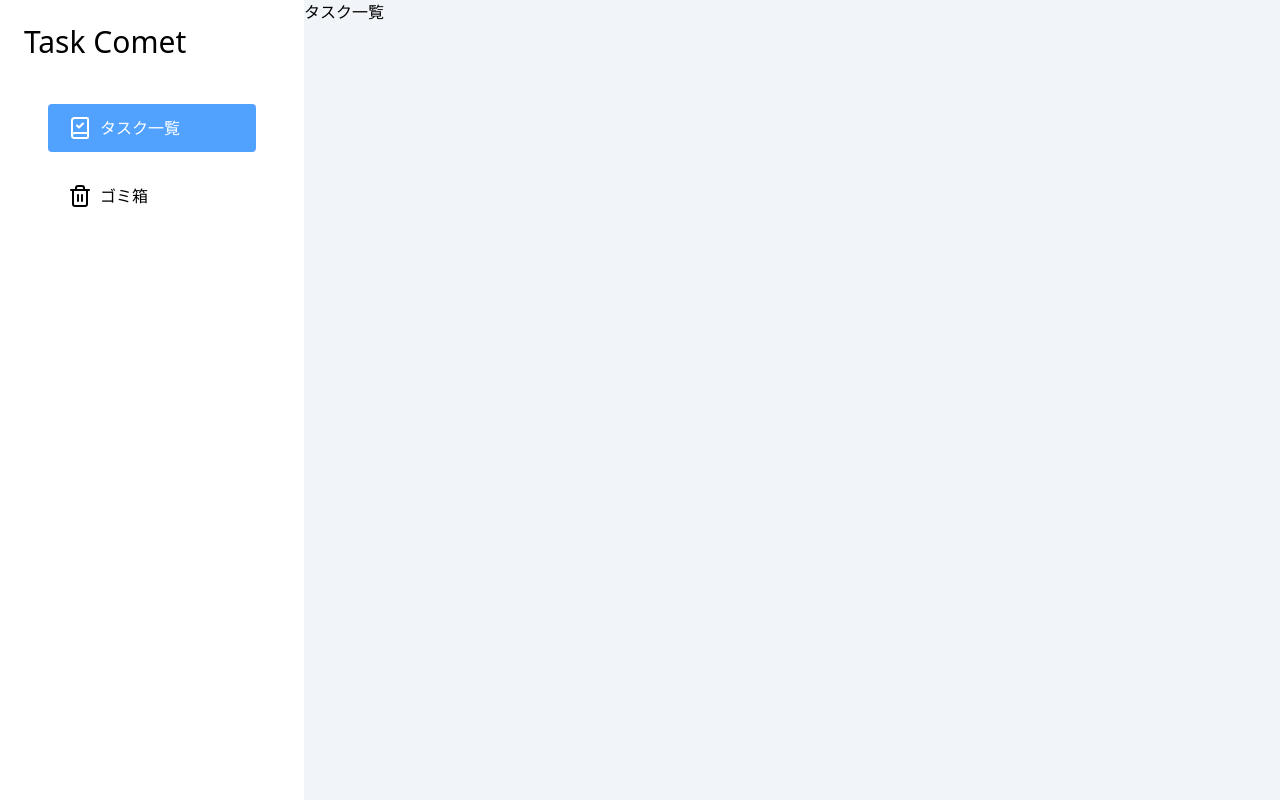
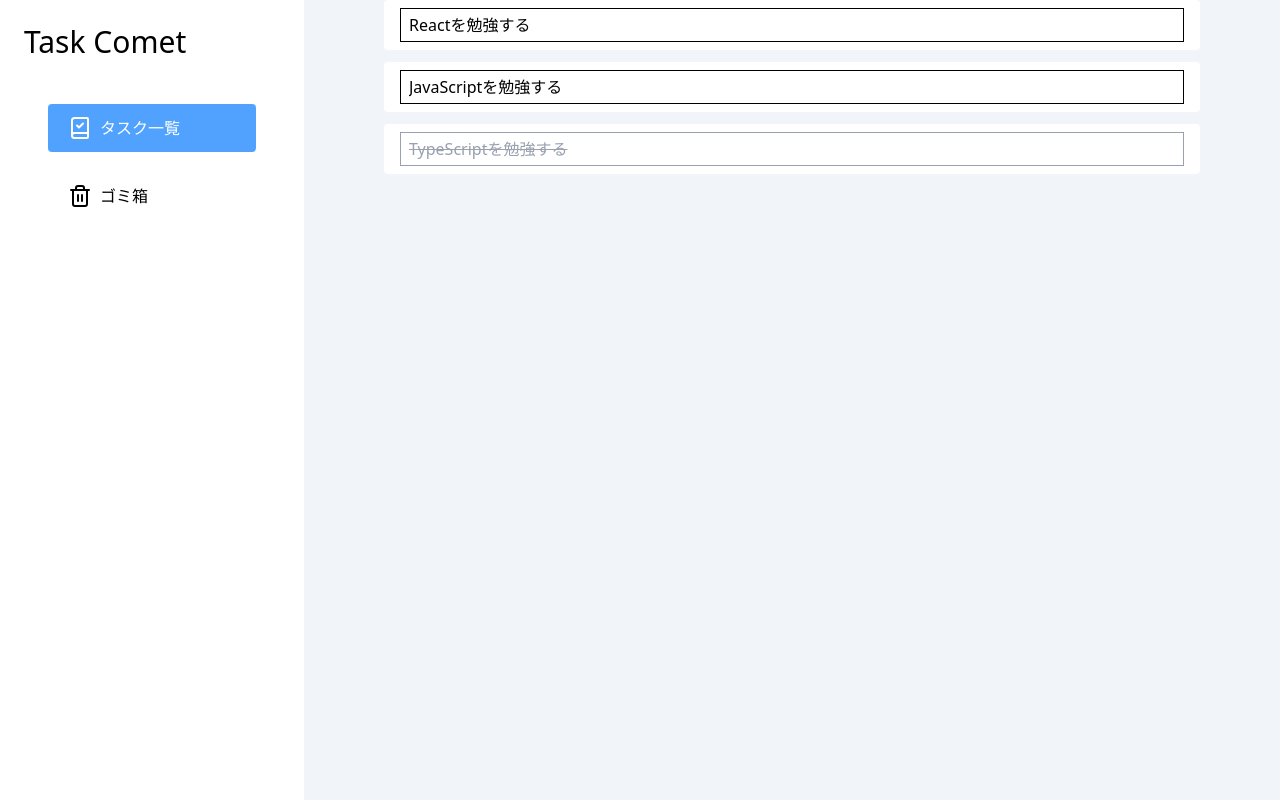
Before and after one commit to nao-United92/task-comet, a React (Vite) app: page / in a window 1280 px wide. Built offline with nearby package versions, Linux system fonts and the light colour scheme.

Commit message:
feat: Integrate TaskList component into App

```diff
--- a/src/App.jsx
+++ b/src/App.jsx
@@ -1,5 +1,6 @@
-import { createBrowserRouter, Link, Outlet, RouterProvider } from "react-router-dom";
+import { createBrowserRouter, Outlet, RouterProvider } from "react-router-dom";
 import { AppLayout } from "./components/AppLayout";
+import { TaskList } from "./components/TaskList";
 
 const router = createBrowserRouter([
   {
@@ -13,7 +14,7 @@ const router = createBrowserRouter([
       {
         // タスク一覧画面
         path: "/",
-        element: <div>タスク一覧</div>,
+        element: <TaskList />,
       },
       {
         // ゴミ箱画面
--- /dev/null
+++ b/src/components/TaskList.jsx
@@ -0,0 +1,19 @@
+import { dummyTaskList } from "../data/dummyTaskList";
+import { TaskItem } from "./TaskItem";
+
+export function TaskList() {
+  return (
+    <div className="space-y-3 px-10 pb-10">
+      <div className="space-y-3 px-10 pb-10">
+        {dummyTaskList.length === 0 ? (
+          // タスクが0件の場合はフォールバックを表示
+          <p className="text-center text-sm">タスクがありません</p>
+        ) : (
+          dummyTaskList.map((task) => (
+            <TaskItem key={task.id} task={task} /> // 各タスクアイテムを表示
+          ))
+        )}
+      </div>
+    </div>
+  );
+}
```
